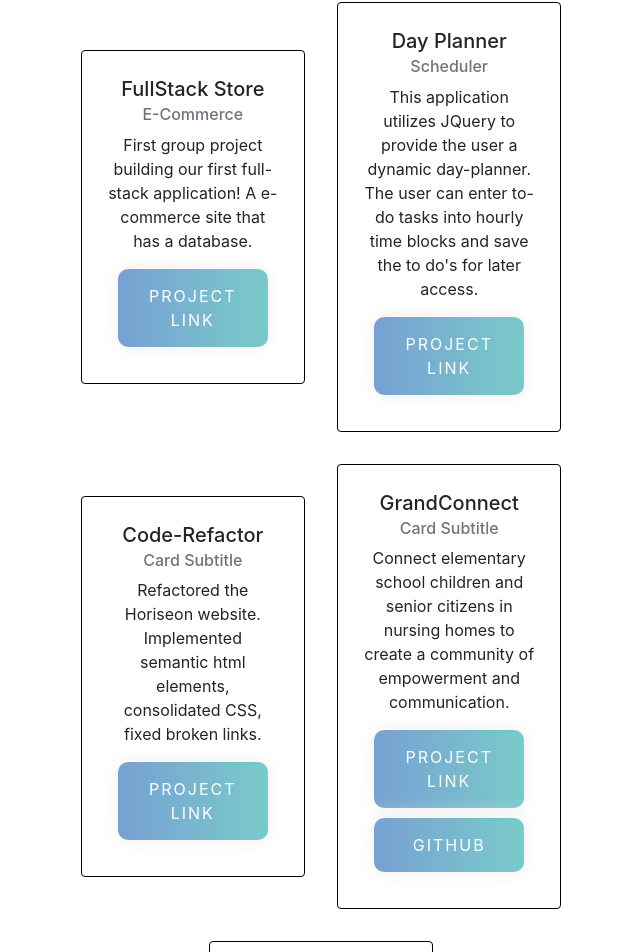
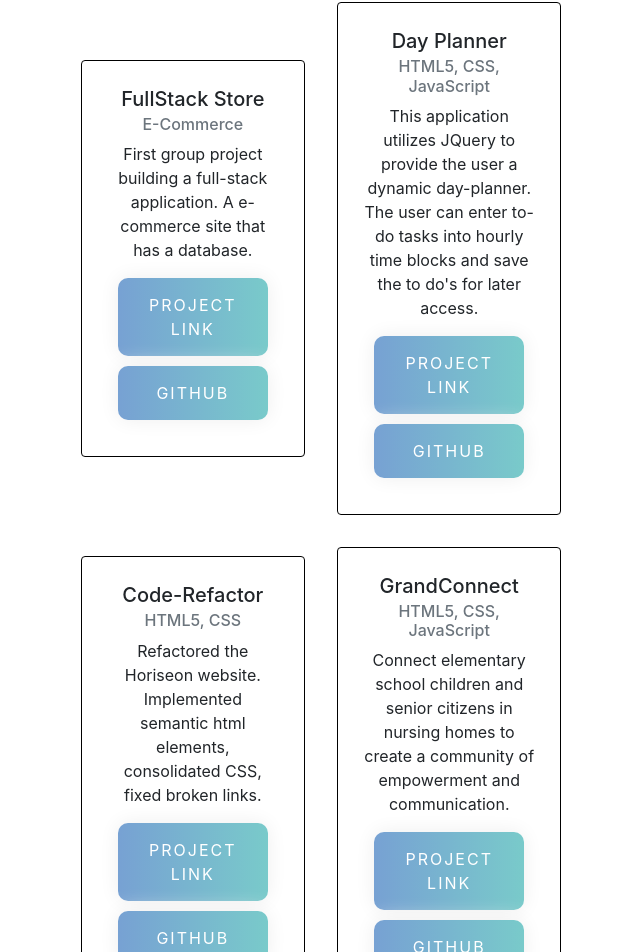
Before and after one commit to DrMcCollum5/react-portfolio, a React (Create React App) app: page /portfolio in a window 1280 px wide. Shown: the part 109-1061 px from the top of the page, without its empty margins (319-959 px from the left). Built offline with nearby package versions, Linux system fonts and the light colour scheme.

Commit message:
updated protfolio page

```diff
--- a/src/components/Projects.js
+++ b/src/components/Projects.js
@@ -11,22 +11,22 @@ const Projects = () => {
             E-Commerce
           </Card.Subtitle>
           <Card.Text>
-          First group project building our first full-stack application!
+          First group project building a full-stack application.
           A e-commerce site that has a database.
           </Card.Text>
           <a
             href="https://cookies-for-coders-mary.herokuapp.com/"
-            className="project-link"
-          >
-            Project Link
+            className="project-link">
+          Project Link
           </a>
+          <a href="https://github.com/DrMcCollum5/Full_Stack_Store" className="project-link">GitHub</a>
         </Card.Body>
       </Card>
       <Card className="project">
         <Card.Body>
           <Card.Title>Day Planner</Card.Title>
           <Card.Subtitle className="mb-2 text-muted">
-            Scheduler
+           HTML5, CSS, JavaScript
           </Card.Subtitle>
           <Card.Text>
           This application utilizes JQuery to provide the user a
@@ -35,13 +35,14 @@ const Projects = () => {
           <a href="https://drmccollum5.github.io/Day-Planner/" className="project-link">
             Project Link
           </a>
+          <a href="https://github.com/DrMcCollum5/Day-Planner" className="project-link">GitHub</a>
         </Card.Body>
       </Card>
       <Card className="project">
         <Card.Body>
           <Card.Title>Code-Refactor</Card.Title>
           <Card.Subtitle className="mb-2 text-muted">
-            Card Subtitle
+           HTML5, CSS
           </Card.Subtitle>
           <Card.Text>
           Refactored the Horiseon website. Implemented semantic html elements, consolidated CSS,
@@ -50,13 +51,14 @@ const Projects = () => {
           <a href="https://drmccollum5.github.io/Code-Refactor/" className="project-link">
             Project Link
           </a>
+          <a href="https://github.com/DrMcCollum5/Code-Refactor" className="project-link"> GitHub</a>
         </Card.Body>
       </Card>
       <Card className="project">
         <Card.Body>
           <Card.Title>GrandConnect</Card.Title>
           <Card.Subtitle className="mb-2 text-muted">
-            Card Subtitle
+            HTML5, CSS, JavaScript
           </Card.Subtitle>
           <Card.Text>
           Connect elementary school children and senior citizens in nursing homes to create
@@ -65,10 +67,11 @@ const Projects = () => {
           <a href="https://caitlinw29.github.io/GrandConnect/" className="project-link">
             Project Link
           </a>
-          <a href="https://github.com/caitlinw29/GrandConnect" className="project-link">GitHub</a>
+          <a href="https://github.com/caitlinw29/GrandConnect" className="project-link">
+          GitHub</a>
         </Card.Body>
       </Card>
-      <Card className="project">
+      {/* <Card className="project">
         <Card.Body>
           <Card.Title>Fifth Project</Card.Title>
           <Card.Subtitle className="mb-2 text-muted">
@@ -82,7 +85,7 @@ const Projects = () => {
             Project Link
           </a>
         </Card.Body>
-      </Card>
+      </Card> */}
     </section>
   );
 };
```
